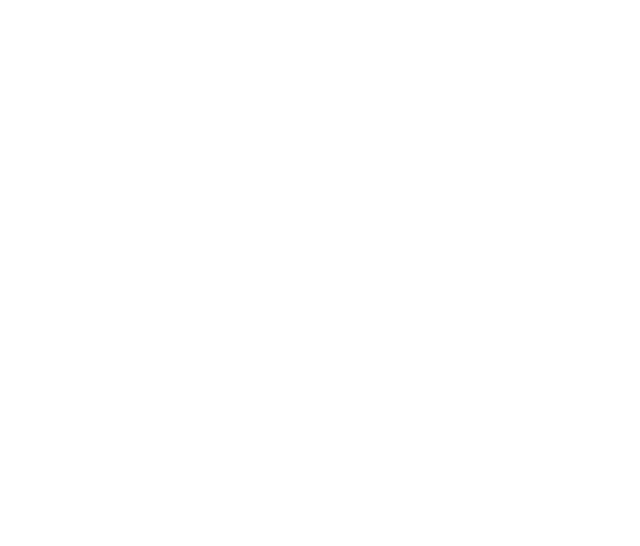
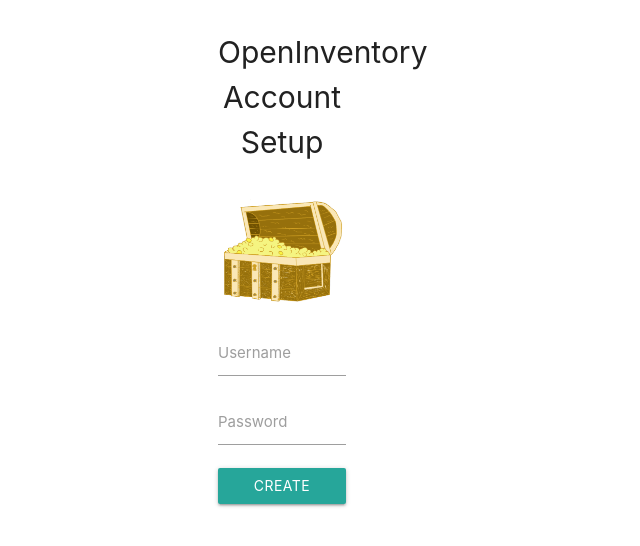
Before and after one commit to OpenInv/OpenInventory, a PHP site: page /setupSignup.php in a window 1280 px wide. Before the commit the part shown is empty. Shown: the top 546 px of the page, without its empty margins (358-998 px from the left). Run offline with PHP 8.4, Linux system fonts and the light colour scheme.

Commit message:
added frontend to setupSignup.php

```diff
--- a/src/setupSignup.php
+++ b/src/setupSignup.php
@@ -4,8 +4,37 @@
     <meta charset="UTF-8">
     <meta name="viewport" content="width=device-width, initial-scale=1.0">
     <title>Sign up</title>
+
+    <style>
+        .input-wrapper {
+            width: 10%; margin: 0 auto;
+        }
+
+    </style>
 </head>
 <body>
-
+    <div style="width: 100%; position: absolute; top: 0%;">
+        <div class="input-wrapper">
+            <p style="font-size: 30px; text-align: center;">OpenInventory Account Setup</p>
+        </div>
+        <div class="input-wrapper">
+            <img style="width: 100%;" src="assets/images/chest.png"></img>
+        </div>
+        <div class="input-wrapper input-field">
+            <input name="username" id="username" type="text" class="validate">
+            <label for="username">Username</label>
+        </div>
+        <div class="input-wrapper input-field">
+            <input name="password" id="password" type="password" class="validate">
+            <label for="password">Password</label>
+        </div>
+        <div class="input-wrapper">
+            <button class="btn waves-effect waves-light">Create Account
+                <i class="material-icons right">account_circle</i>
+            </button>
+        </div>
+    </div>
+    <link rel="stylesheet" href="appCss.css">
+    <script src="materialize/js/materialize.min.js"></script>
 </body>
 </html>
```
